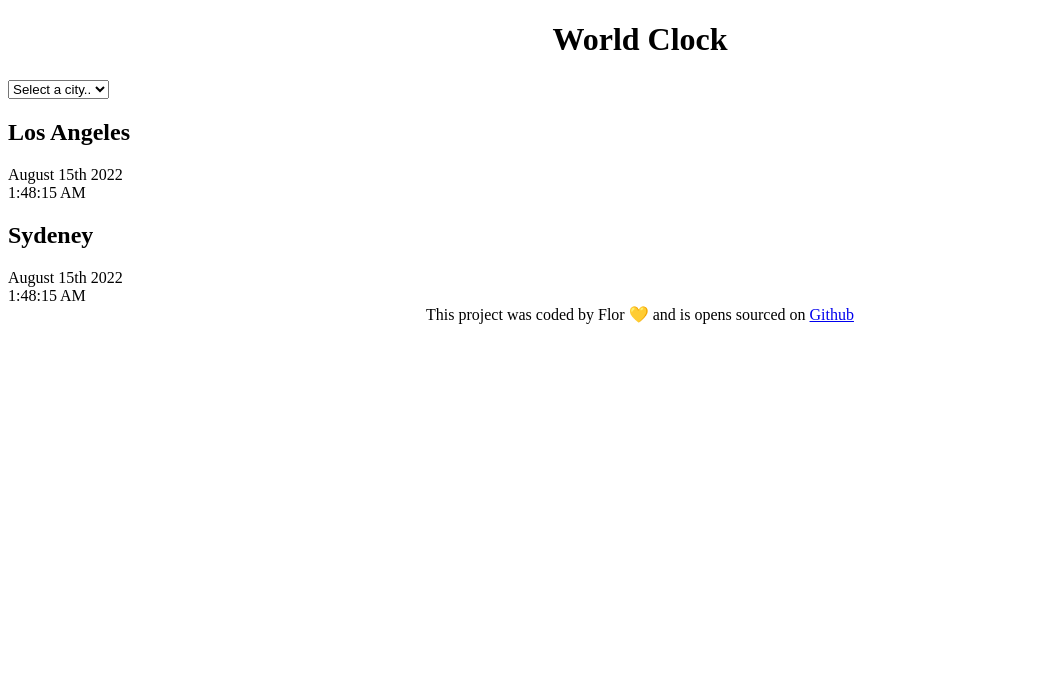
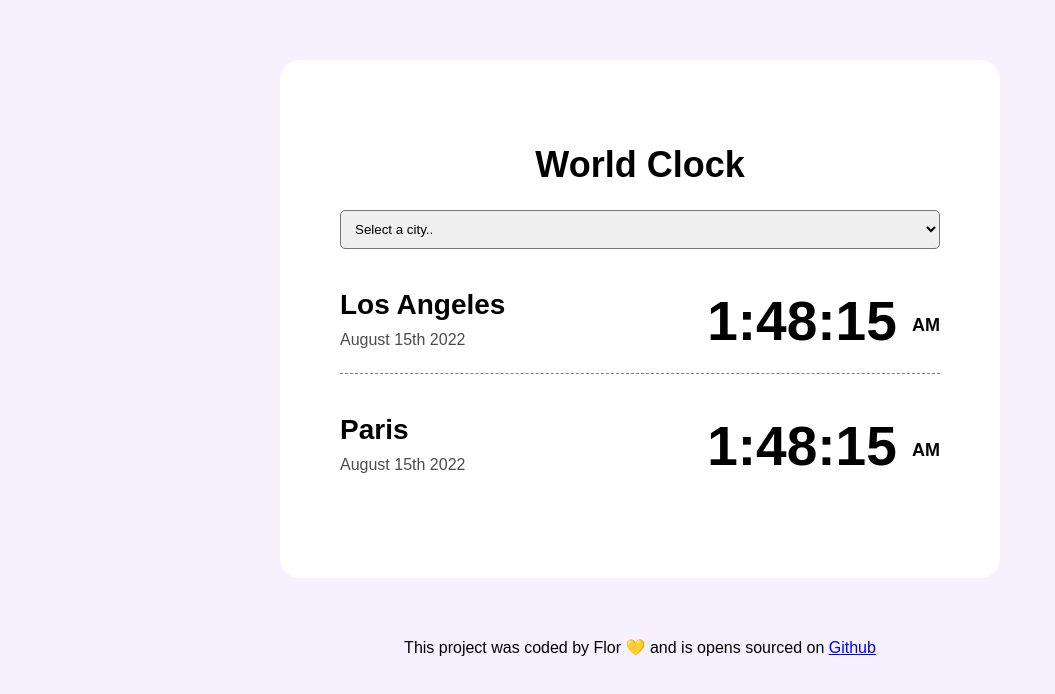
Before and after one commit to Floriana08/world-clock, a plain HTML site: page index.html in a window 1280 px wide. Shown: the whole page, without its empty margins (0-1055 px from the left). Drawn offline with Linux system fonts and the light colour scheme.

Commit message:
added css

```diff
--- a/css/style.css
+++ b/css/style.css
@@ -1,6 +1,61 @@
+body {
+  background-color: #f5f1fe;
+  font-family: sans-serif;
+}
+
 h1 {
   text-align: center;
+  font-family: sans-serif;
+  font-size: 36px;
 }
+
+h2 {
+  margin: 0 0 10px;
+  font-size: 28px;
+}
+
+select {
+  display: block;
+  width: 100%;
+  border-radius: 5px;
+  padding: 10px;
+}
+.container {
+  max-width: 600px;
+  margin: 60px auto;
+  background-color: white;
+  padding: 60px;
+
+  border-radius: 20px;
+}
+
+.city {
+  display: flex;
+  justify-content: space-between;
+  margin: 20px 0;
+  border-bottom: 1px dashed grey;
+  padding: 20px 0;
+}
+
+.city:last-child {
+  border: none;
+}
+
+.time {
+  font-size: 55px;
+  font-weight: bold;
+}
+
+.time small {
+  font-size: 18px;
+  vertical-align: middle;
+  line-height: 36px;
+}
+
+.date {
+  opacity: 0.7;
+}
+
 footer {
   text-align: center;
 }
--- a/index.html
+++ b/index.html
@@ -18,15 +18,21 @@
       </select>
 
       <div class="city">
-        <h2>Los Angeles</h2>
-        <div class="date">August 15th 2022</div>
-        <div class="tie">1:48:15 AM</div>
+        <div>
+          <h2>Los Angeles</h2>
+          <div class="date">August 15th 2022</div>
+        </div>
+
+        <div class="time">1:48:15 <small>AM</small></div>
       </div>
 
       <div class="city">
-        <h2>Sydeney</h2>
-        <div class="date">August 15th 2022</div>
-        <div class="tie">1:48:15 AM</div>
+        <div>
+          <h2>Paris</h2>
+          <div class="date">August 15th 2022</div>
+        </div>
+
+        <div class="time">1:48:15 <small>AM</small></div>
       </div>
     </div>
     <footer>
```
